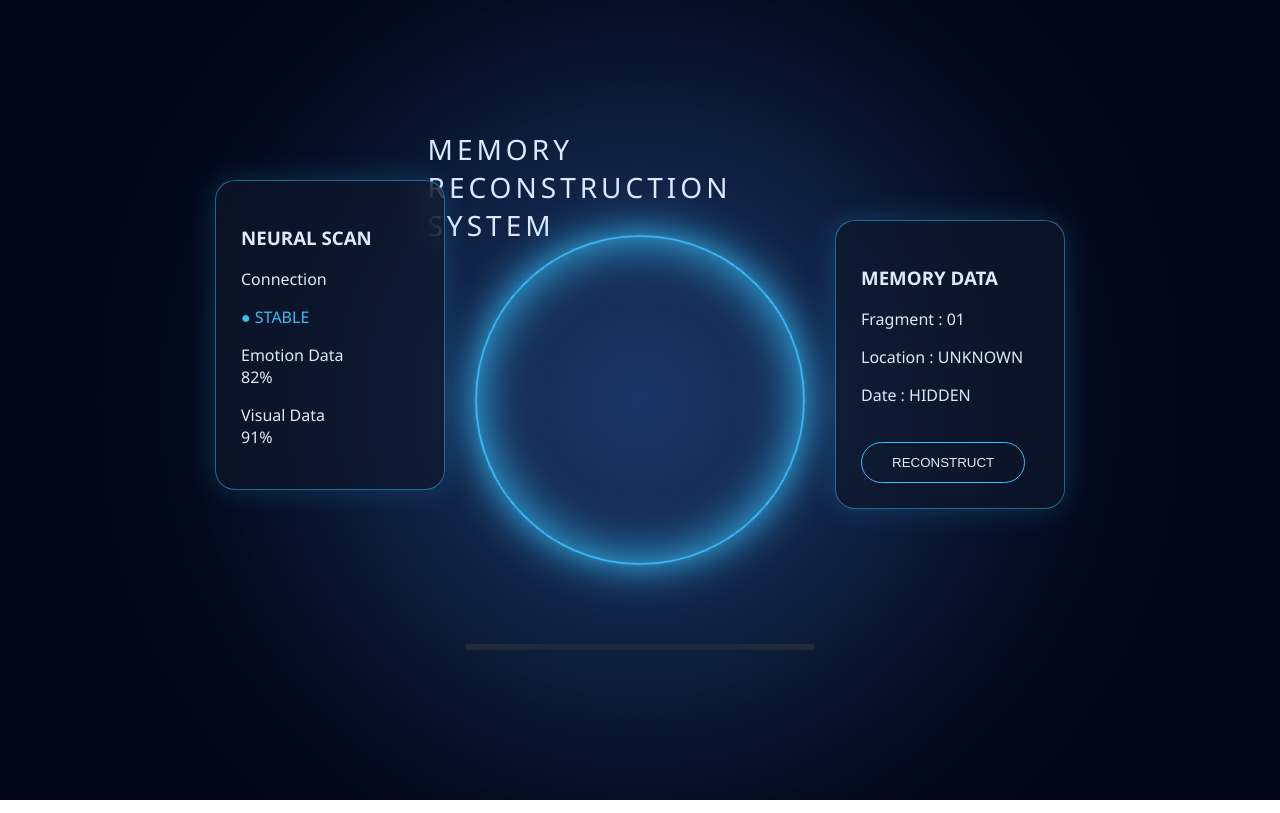
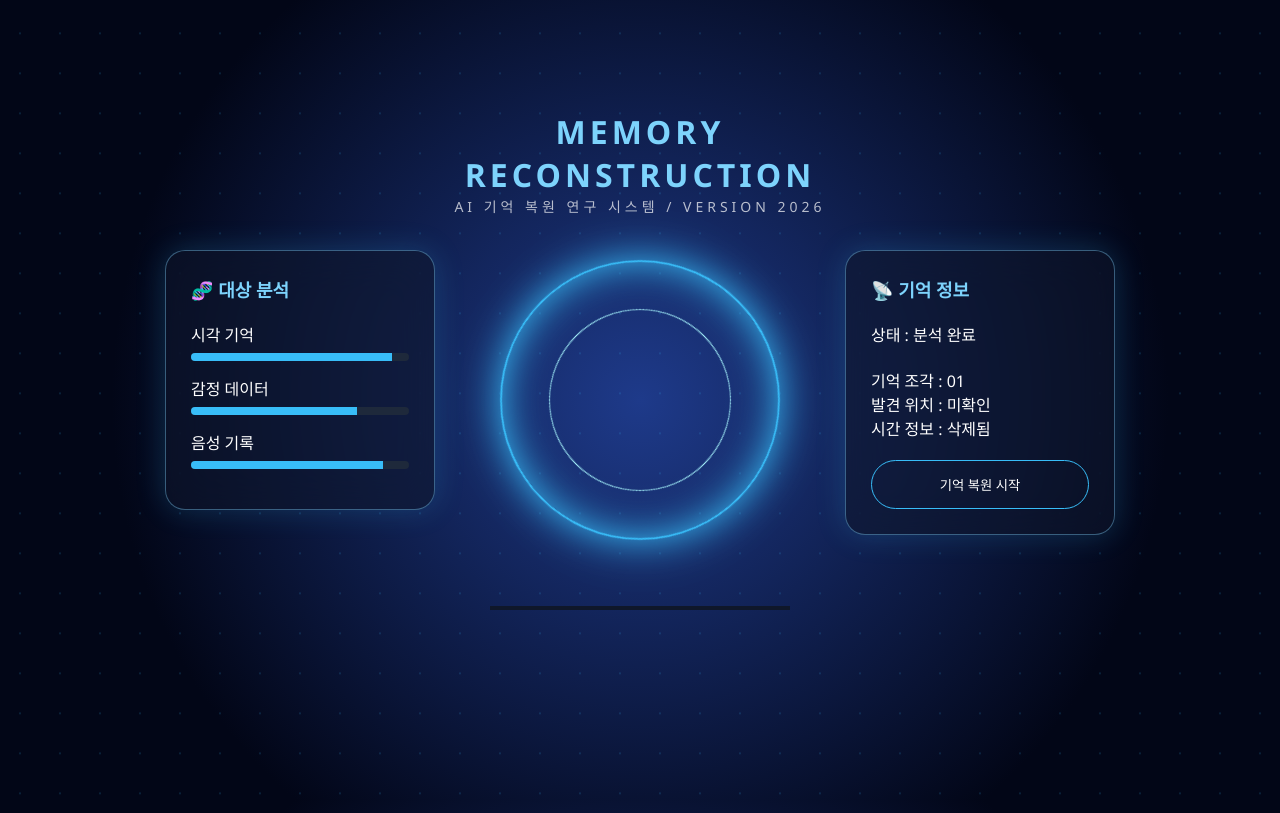
Before and after one commit to skdjf-sdkfjk/MEMORY, a plain HTML site: page index.html in a window 1280 px wide. Drawn offline with Linux system fonts and the light colour scheme.

Commit message:
Update index.html

```diff
--- a/index.html
+++ b/index.html
@@ -1,151 +1,326 @@
 <!DOCTYPE html>
 <html lang="ko">
 <head>
-
 <meta charset="UTF-8">
-<title>Memory Reconstruction</title>
+<title>기억 복원 시스템</title>
 
 <style>
 
 *{
+margin:0;
+padding:0;
 box-sizing:border-box;
+font-family:"Pretendard","Segoe UI",sans-serif;
 }
 
+
 body{
-margin:0;
+
 height:100vh;
+overflow:hidden;
+
 background:
-radial-gradient(circle at center,#172554,#020617 60%);
-font-family:'Segoe UI',sans-serif;
-color:#dbeafe;
+radial-gradient(circle at center,#1e3a8a,#020617 70%);
+
+color:white;
+
 display:flex;
 justify-content:center;
 align-items:center;
-overflow:hidden;
-}
 
-
-/* 홀로그램 빛 */
-
-body:before{
-content:"";
-position:absolute;
-width:600px;
-height:600px;
-border-radius:50%;
-background:#38bdf8;
-filter:blur(150px);
-opacity:.15;
 }
 
 
 
-/* 메인 AR 공간 */
+/* 배경 입자 */
 
-.ar{
-width:850px;
-height:600px;
-position:relative;
+body::before{
+
+content:"";
+
+position:absolute;
+
+width:100%;
+height:100%;
+
+background-image:
+radial-gradient(#38bdf8 1px,transparent 1px);
+
+background-size:40px 40px;
+
+opacity:.15;
+
+animation:move 15s linear infinite;
+
 }
 
 
 
-/* 중앙 홀로그램 */
+@keyframes move{
 
-.holo{
+from{
+transform:translateY(0);
+}
+
+to{
+transform:translateY(40px);
+}
+
+}
+
+
+
+
+
+.system{
+
+width:950px;
+height:620px;
+
+position:relative;
+
+}
+
+
+
+
+
+.header{
 
 position:absolute;
+
+top:20px;
+left:50%;
+
+transform:translateX(-50%);
+
+text-align:center;
+
+letter-spacing:4px;
+
+}
+
+
+
+.header h1{
+
+font-size:32px;
+
+color:#7dd3fc;
+
+}
+
+
+
+.header p{
+
+font-size:14px;
+
+opacity:.7;
+
+}
+
+
+
+
+
+.panel{
+
+position:absolute;
+
+background:
+
+rgba(15,23,42,.55);
+
+border:
+
+1px solid rgba(125,211,252,.4);
+
+backdrop-filter:blur(20px);
+
+border-radius:20px;
+
+padding:25px;
+
+box-shadow:
+
+0 0 30px rgba(56,189,248,.2);
+
+}
+
+
+
+.left{
+
+left:0;
+
+top:160px;
+
+width:270px;
+
+}
+
+
+
+.right{
+
+right:0;
+
+top:160px;
+
+width:270px;
+
+}
+
+
+
+
+
+.panel h2{
+
+font-size:18px;
+
+color:#7dd3fc;
+
+margin-bottom:20px;
+
+}
+
+
+
+
+
+.data{
+
+margin:15px 0;
+
+}
+
+
+
+.bar{
+
+height:8px;
+
+background:#1e293b;
+
+border-radius:20px;
+
+overflow:hidden;
+
+margin-top:7px;
+
+}
+
+
+
+.fill{
+
+height:100%;
+
+background:#38bdf8;
+
+}
+
+
+
+
+
+/* 홀로그램 */
+
+.core{
+
+position:absolute;
+
 left:50%;
 top:50%;
+
 transform:translate(-50%,-50%);
 
-width:330px;
-height:330px;
+width:280px;
+height:280px;
 
 border-radius:50%;
 
 border:2px solid #38bdf8;
 
 box-shadow:
+
 0 0 40px #38bdf8,
-inset 0 0 50px #38bdf8;
 
-animation:rotate 8s linear infinite;
+inset 0 0 40px #38bdf8;
+
+animation:spin 8s linear infinite;
 
 }
 
 
 
-@keyframes rotate{
+.core::after{
 
-from{
-transform:translate(-50%,-50%) rotate(0deg);
+content:"";
+
+position:absolute;
+
+width:180px;
+height:180px;
+
+left:50%;
+top:50%;
+
+transform:translate(-50%,-50%);
+
+border-radius:50%;
+
+border:1px solid #a5f3fc;
+
 }
 
-to{
+
+
+@keyframes spin{
+
+100%{
+
 transform:translate(-50%,-50%) rotate(360deg);
+
 }
 
 }
 
 
 
-/* UI 패널 */
 
-.panel{
+
+.scan{
 
 position:absolute;
 
-background:rgba(15,23,42,.65);
+left:50%;
+bottom:100px;
 
-backdrop-filter:blur(15px);
+transform:translateX(-50%);
 
-border:1px solid rgba(56,189,248,.5);
+width:300px;
 
-border-radius:20px;
+height:4px;
 
-padding:25px;
-
-box-shadow:0 0 30px rgba(56,189,248,.2);
+background:#0f172a;
 
 }
 
 
 
-.left{
-left:0;
-top:80px;
-width:230px;
-}
+.scan div{
 
+height:100%;
 
-.right{
-right:0;
-top:120px;
-width:230px;
-}
+width:0%;
 
-
-
-.title{
-
-position:absolute;
-top:30px;
-left:50%;
-transform:translateX(-50%);
-
-font-size:28px;
-letter-spacing:4px;
+background:#38bdf8;
 
 }
 
-
-
-.status{
-
-color:#38bdf8;
-
-}
 
 
 
@@ -153,15 +328,17 @@ button{
 
 margin-top:20px;
 
-padding:12px 30px;
+width:100%;
+
+padding:14px;
 
 border-radius:30px;
 
+background:transparent;
+
 border:1px solid #38bdf8;
 
-background:transparent;
-
-color:#dbeafe;
+color:white;
 
 cursor:pointer;
 
@@ -179,43 +356,9 @@ color:#020617;
 
 
 
-.scan{
-
-position:absolute;
-
-bottom:50px;
-
-left:50%;
-
-transform:translateX(-50%);
-
-width:350px;
-
-height:6px;
-
-background:#1e293b;
-
-border-radius:10px;
-
-overflow:hidden;
-
-}
 
 
-
-.progress{
-
-height:100%;
-
-width:0%;
-
-background:#38bdf8;
-
-}
-
-
-
-#result{
+#complete{
 
 display:none;
 
@@ -223,9 +366,9 @@ position:absolute;
 
 inset:0;
 
-background:rgba(2,6,23,.8);
+background:rgba(2,6,23,.85);
 
-backdrop-filter:blur(10px);
+backdrop-filter:blur(15px);
 
 align-items:center;
 
@@ -239,13 +382,13 @@ text-align:center;
 
 
 
-.resultText{
+#complete h1{
 
-font-size:40px;
+font-size:45px;
 
-color:#38bdf8;
+color:#7dd3fc;
 
-animation:pulse 1.5s infinite;
+animation:pulse 1s infinite;
 
 }
 
@@ -254,7 +397,9 @@ animation:pulse 1.5s infinite;
 @keyframes pulse{
 
 50%{
-opacity:.4;
+
+opacity:.5;
+
 }
 
 }
@@ -269,47 +414,65 @@ opacity:.4;
 <body>
 
 
-<div class="ar">
+<div class="system">
 
 
-<div class="title">
-MEMORY RECONSTRUCTION SYSTEM
+<div class="header">
+
+<h1>
+MEMORY RECONSTRUCTION
+</h1>
+
+<p>
+AI 기억 복원 연구 시스템 / VERSION 2026
+</p>
+
 </div>
 
-
-
-<div class="holo"></div>
 
 
 
 <div class="panel left">
 
-<h3>
-NEURAL SCAN
-</h3>
+
+<h2>
+🧬 대상 분석
+</h2>
 
 
-<p>
-Connection
-</p>
+<div class="data">
 
-<p class="status">
-● STABLE
-</p>
+시각 기억
+
+<div class="bar">
+<div class="fill" style="width:92%"></div>
+</div>
+
+</div>
 
 
-<p>
-Emotion Data
-<br>
-82%
-</p>
+
+<div class="data">
+
+감정 데이터
+
+<div class="bar">
+<div class="fill" style="width:76%"></div>
+</div>
+
+</div>
 
 
-<p>
-Visual Data
-<br>
-91%
-</p>
+
+<div class="data">
+
+음성 기록
+
+<div class="bar">
+<div class="fill" style="width:88%"></div>
+</div>
+
+</div>
 
 
 </div>
@@ -318,82 +481,45 @@ Visual Data
 
 
 
-<div class="panel right">
-
-
-<h3>
-MEMORY DATA
-</h3>
-
-
-<p>
-Fragment : 01</p>
-
-<p>
-Location :
-UNKNOWN
-</p>
-
-
-<p>
-Date :
-HIDDEN
-</p>
-
-
-<button onclick="start()">
-
-RECONSTRUCT
-
-</button>
-
-
-</div>
+<div class="core"></div>
 
 
 
 
 
-<div class="scan">
+<div class="panel right">
 
-<div class="progress" id="progress">
 
-</div>
+<h2>
+📡 기억 정보
+</h2>
 
-</div>
+
+<p>
+상태 : 분석 완료
+</p>
+
+<br>
+
+<p>
+기억 조각 : 01
+</p>
+
+<p>
+발견 위치 : 미확인
+</p>
+
+<p>
+시간 정보 : 삭제됨
+</p>
 
 
 
+<button onclick="restore()">
 
+기억 복원 시작
 
-<div id="result">
-
-
-<div class="resultText">
-
-MEMORY RESTORED
-
-</div>
-
-
-<br>
-
-
-<p>
-
-A memory has been recovered.
-
-</p>
-
-
-<p>
-
-But this memory belongs to the future.
-
-</p>
-
-
-</div>
+</button>
 
 
 
@@ -402,11 +528,58 @@ But this memory belongs to the future.
 
 
 
+<div class="scan">
+
+<div id="progress"></div>
+
+</div>
+
+
+
+
+<div id="complete">
+
+
+<h1>
+복원 완료
+</h1>
+
+
+<br>
+
+<p>
+삭제된 기억 데이터가 복구되었습니다.
+</p>
+
+
+<br>
+
+<p>
+하지만 이상한 점이 발견되었습니다.
+</p>
+
+
+<br>
+
+<h2>
+"이 기억은 아직 일어나지 않은 미래입니다."
+</h2>
+
+
+</div>
+
+
+
+
+</div>
+
+
+
 
 <script>
 
 
-function start(){
+function restore(){
 
 
 let bar=document.getElementById("progress");
@@ -419,9 +592,7 @@ let timer=setInterval(()=>{
 
 value+=2;
 
-
 bar.style.width=value+"%";
-
 
 
 if(value>=100){
@@ -430,28 +601,24 @@ if(value>=100){
 clearInterval(timer);
 
 
-
 setTimeout(()=>{
 
 
-document.getElementById("result")
+document.getElementById("complete")
 .style.display="flex";
 
 
-},800);
-
+},1000);
 
 
 }
 
 
-
-},50);
+},40);
 
 
 
 }
-
 
 
 </script>
```
